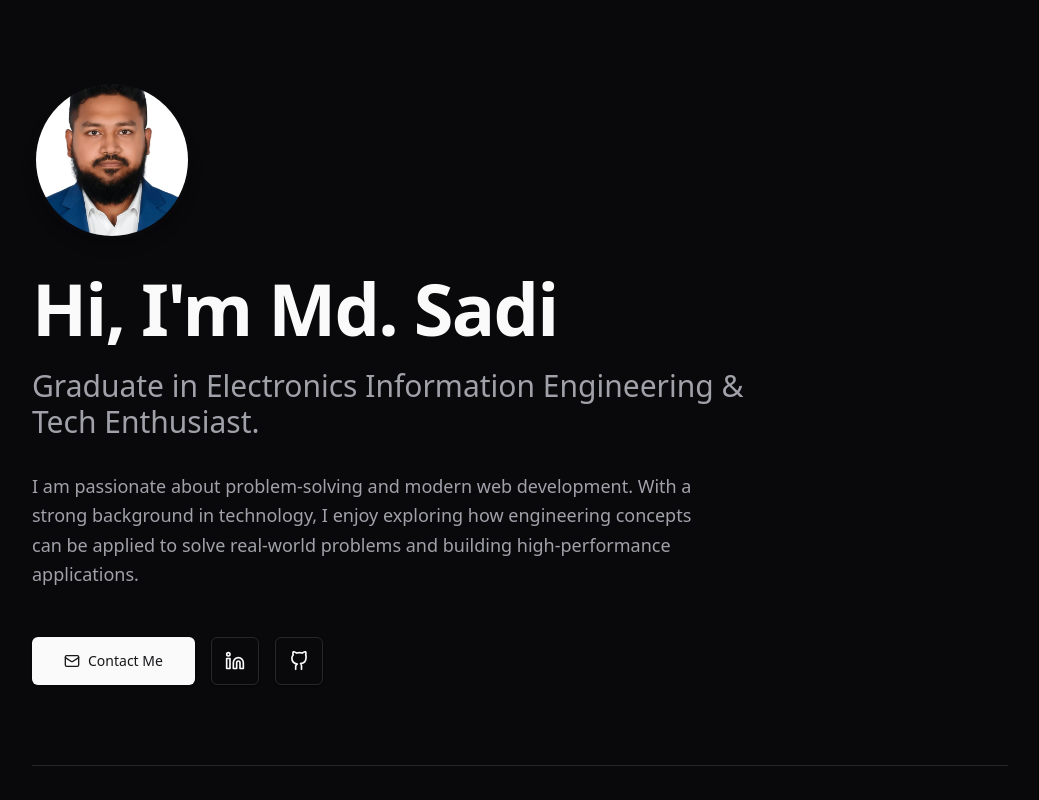
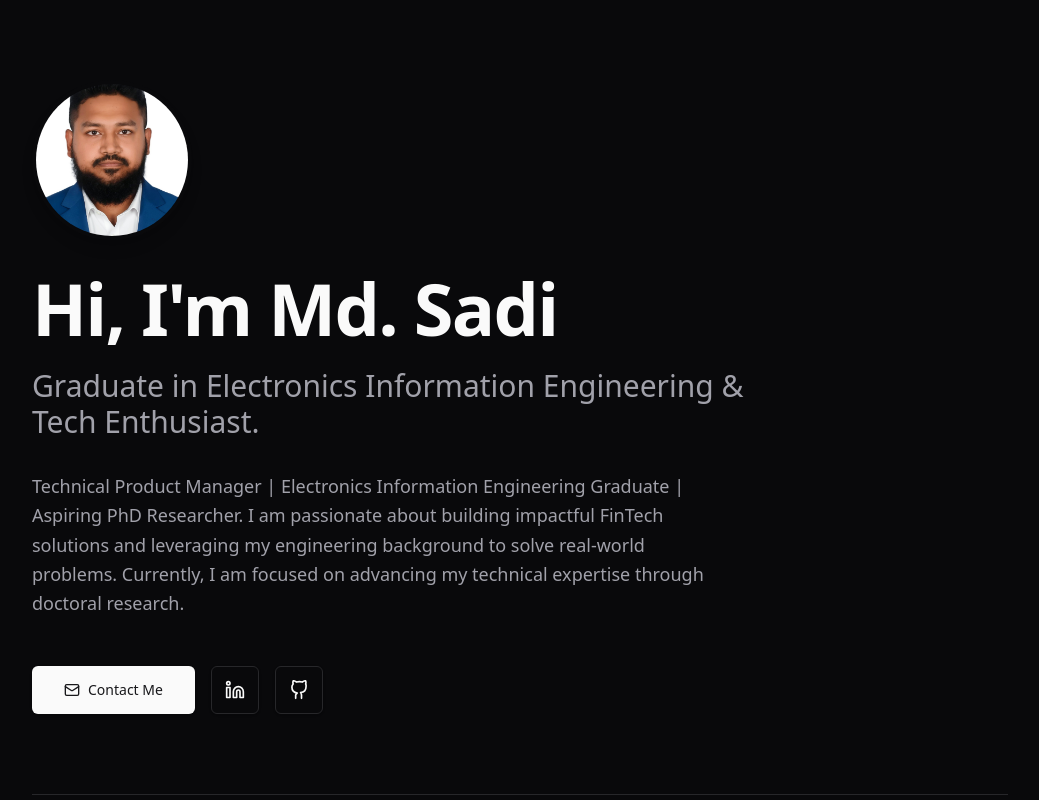
Before and after one commit to sadiifti/Portfolio, a Next.js app: page /Portfolio/ in a window 1280 px wide. Shown: the top 800 px of the page, without its empty margins (120-1159 px from the left). Built offline with nearby package versions, Linux system fonts and the light colour scheme.

Commit message:
Updated Hero bio

```diff
--- a/src/components/Hero.tsx
+++ b/src/components/Hero.tsx
@@ -44,7 +44,7 @@ export function Hero() {
           Graduate in Electronics Information Engineering & Tech Enthusiast.
         </h2>
         <p className="text-lg text-muted-foreground mb-12 max-w-2xl leading-relaxed">
-          I am passionate about problem-solving and modern web development. With a strong background in technology, I enjoy exploring how engineering concepts can be applied to solve real-world problems and building high-performance applications.
+          Technical Product Manager | Electronics Information Engineering Graduate | Aspiring PhD Researcher. I am passionate about building impactful FinTech solutions and leveraging my engineering background to solve real-world problems. Currently, I am focused on advancing my technical expertise through doctoral research.
         </p>
 
         <div className="flex gap-4">
```
